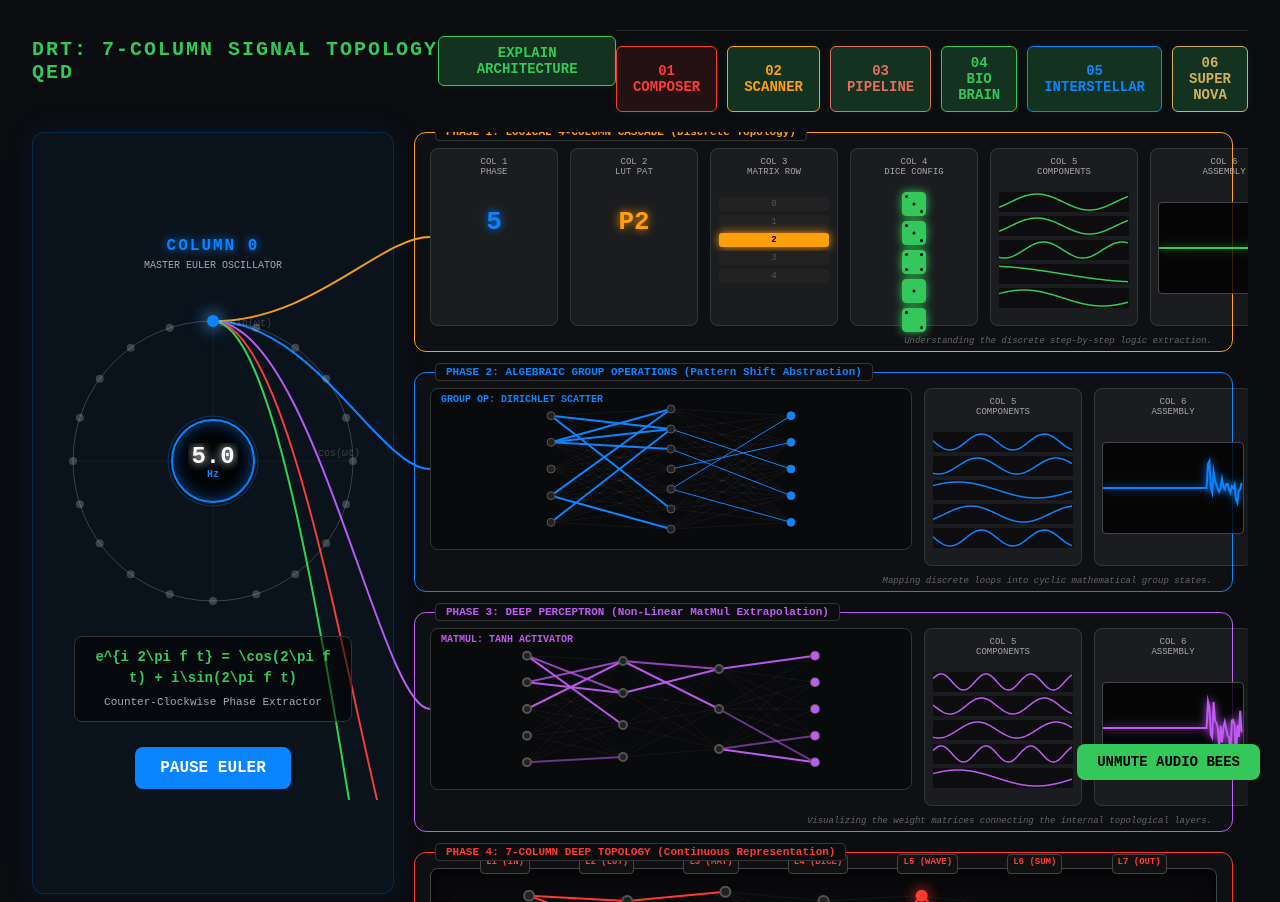
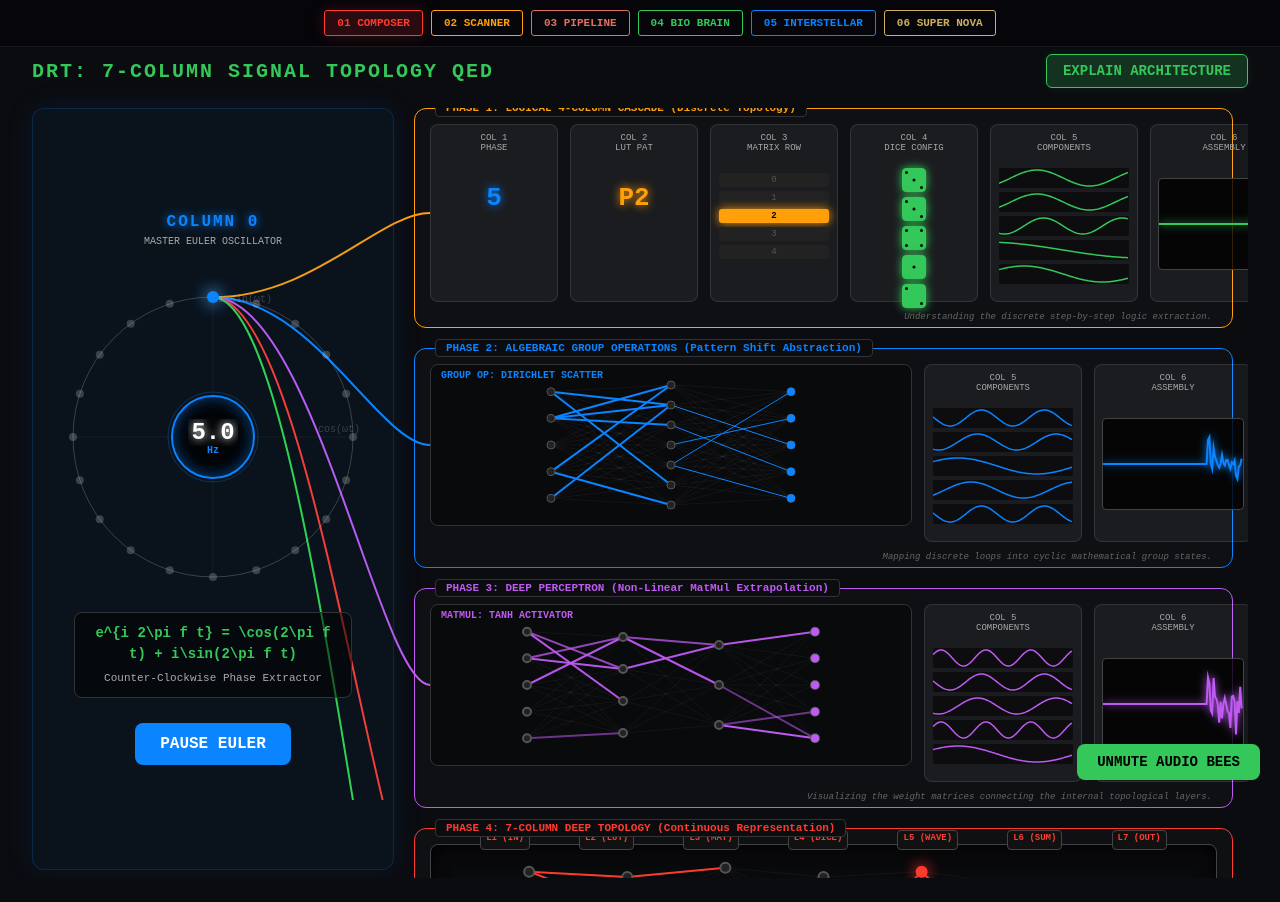
Before and after one commit to norayr-m/drt-generator, a plain HTML site: page index.html in a window 1280 px wide. After the commit the page ends 878 px from the top, so only its background shows below. Drawn offline with nearby package versions, Linux system fonts and the light colour scheme.

Commit message:
unified fixed nav bar

```diff
--- a/index.html
+++ b/index.html
@@ -5,7 +5,7 @@
     <meta name="viewport" content="width=device-width, initial-scale=1.0">
     <title>DRT: The 7-Column Generator Signal QED</title>
     <style>
-        body { margin: 0; background: #0b0c10; color: #fff; font-family: monospace; display: flex; flex-direction: column; align-items: center; height: 100vh; overflow: hidden; padding-top: 10px;}
+        body { margin: 0; background: #0b0c10; color: #fff; font-family: monospace; display: flex; flex-direction: column; align-items: center; height: 100vh; overflow: hidden; padding-top: 54px;}
         .header { font-size: 20px; font-weight: bold; color: #34c759; z-index: 10; text-transform: uppercase; letter-spacing: 2px; margin-bottom: 20px; display:flex; justify-content:space-between; width:95%; max-width:1600px; align-items:center;}
         .explain-btn { padding: 8px 16px; background: rgba(52, 199, 89, 0.2); color: #34c759; border: 1px solid #34c759; border-radius: 6px; cursor: pointer; font-family: monospace; font-weight: bold; font-size: 14px; transition: 0.2s; box-shadow: 0 0 10px rgba(52,199,89,0.1);}
         .explain-btn:hover { background: #34c759; color: #000; box-shadow: 0 0 20px #34c759;}
@@ -90,21 +90,20 @@
     <script src="https://cdn.jsdelivr.net/npm/mathjax@3/es5/tex-mml-chtml.js"></script>
 </head>
 <body>
+<nav style="position:fixed;top:0;left:0;width:100%;z-index:9999;display:flex;justify-content:center;align-items:center;gap:8px;padding:10px 20px;background:rgba(5,5,10,0.85);backdrop-filter:blur(8px);-webkit-backdrop-filter:blur(8px);border-bottom:1px solid rgba(255,255,255,0.08);font-family:'Courier New',monospace;">
+<a href="#" style="border:1px solid #ff3b30;border-radius:3px;padding:6px 12px;font-size:11px;text-decoration:none;font-weight:bold;color:#ff3b30;background:rgba(255,59,48,0.15);box-shadow:0 0 15px rgba(255,59,48,0.2);transition:0.2s;">01 COMPOSER</a>
+<a href="https://norayr-m.github.io/drt-scanner/" style="border:1px solid #ff9f0a;border-radius:3px;padding:6px 12px;font-size:11px;text-decoration:none;font-weight:bold;color:#ff9f0a;transition:0.2s;">02 SCANNER</a>
+<a href="https://norayr-m.github.io/drt-pipeline/" style="border:1px solid #e07060;border-radius:3px;padding:6px 12px;font-size:11px;text-decoration:none;font-weight:bold;color:#e07060;transition:0.2s;">03 PIPELINE</a>
+<a href="https://norayr-m.github.io/drt-cell-simulator/" style="border:1px solid #34c759;border-radius:3px;padding:6px 12px;font-size:11px;text-decoration:none;font-weight:bold;color:#34c759;transition:0.2s;">04 BIO BRAIN</a>
+<a href="https://norayr-m.github.io/interstellar-harmony/" style="border:1px solid #0a84ff;border-radius:3px;padding:6px 12px;font-size:11px;text-decoration:none;font-weight:bold;color:#0a84ff;transition:0.2s;">05 INTERSTELLAR</a>
+<a href="https://norayr-m.github.io/drt-orbital-solver/" style="border:1px solid #d0b060;border-radius:3px;padding:6px 12px;font-size:11px;text-decoration:none;font-weight:bold;color:#d0b060;transition:0.2s;">06 SUPER NOVA</a>
+</nav>
     <div class="header">
         <div style="display:flex; justify-content:space-between; width:100%; align-items:center;">
             <div>DRT: 7-COLUMN SIGNAL TOPOLOGY QED</div>
             <div style="display:flex; gap:10px;">
                 <button class="explain-btn" id="openModalBtn">EXPLAIN ARCHITECTURE</button>
             </div>
-        </div>
-        <!-- GLOBAL UNIFIED DRT TOPOLOGY NAV -->
-        <div style="display:flex; gap:10px; margin-top:20px; border-top: 1px solid rgba(255,255,255,0.1); padding-top: 15px; width:100%; justify-content:center;">
-            <button class="explain-btn" onclick="window.location.href='https://norayr-m.github.io/drt-generator/'" style="border-color:#ff3b30; color:#ff3b30; font-weight:bold; background:rgba(255,59,48,0.1);">01 COMPOSER</button>
-            <button class="explain-btn" onclick="window.location.href='https://norayr-m.github.io/drt-scanner/'" style="border-color:#ff9f0a; color:#ff9f0a;">02 SCANNER</button>
-            <button class="explain-btn" onclick="window.location.href='https://norayr-m.github.io/drt-pipeline/'" style="border-color:#e07060; color:#e07060;">03 PIPELINE</button>
-            <button class="explain-btn" onclick="window.location.href='https://norayr-m.github.io/drt-cell-simulator/'" style="border-color:#34c759; color:#34c759;">04 BIO BRAIN</button>
-            <button class="explain-btn" onclick="window.location.href='https://norayr-m.github.io/interstellar-harmony/'" style="border-color:#0a84ff; color:#0a84ff;">05 INTERSTELLAR</button>
-            <button class="explain-btn" onclick="window.location.href='https://norayr-m.github.io/drt-orbital-solver/'" style="border-color:#d0b060; color:#d0b060;">06 SUPER NOVA</button>
         </div>
     </div>
 
```
